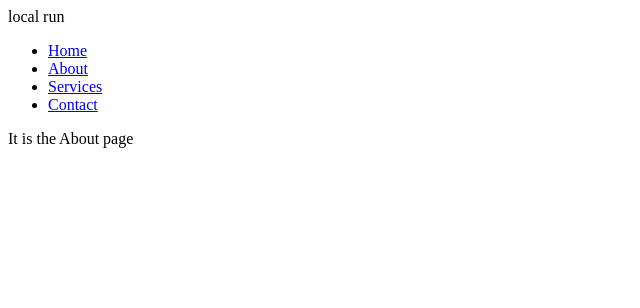
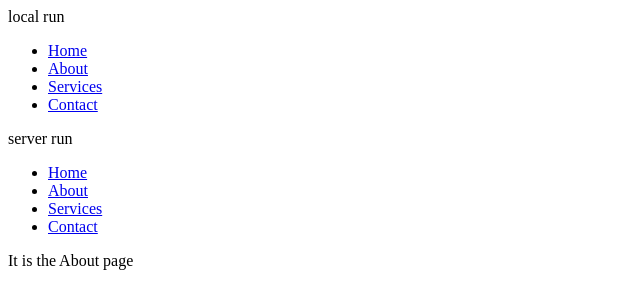
Before and after one commit to Guodong-Rong/test, a plain HTML site: page about.html in a window 1280 px wide. Shown: the whole page, without its empty margins (0-640 px from the left). Drawn offline with Linux system fonts and the light colour scheme.

Commit message:
changed something

```diff
--- a/about.html
+++ b/about.html
@@ -15,13 +15,13 @@
           <li><a href="./services/services.html">Services</a></li>
           <li><a href="./contact.html">Contact</a></li>
         </ul>
-        <!-- <div>server run</div>
+        <div>server run</div>
         <ul>
           <li><a href="./">Home</a></li>
           <li><a href="./about">About</a></li>
           <li><a href="./services/services">Services</a></li>
           <li><a href="./contact">Contact</a></li>
-        </ul> -->
+        </ul>
       </nav>
     <div>It is the About page</div>
   </body>
```
Also changed, not shown: contact.html (+2 -2 lines), index.html (+2 -2 lines).
